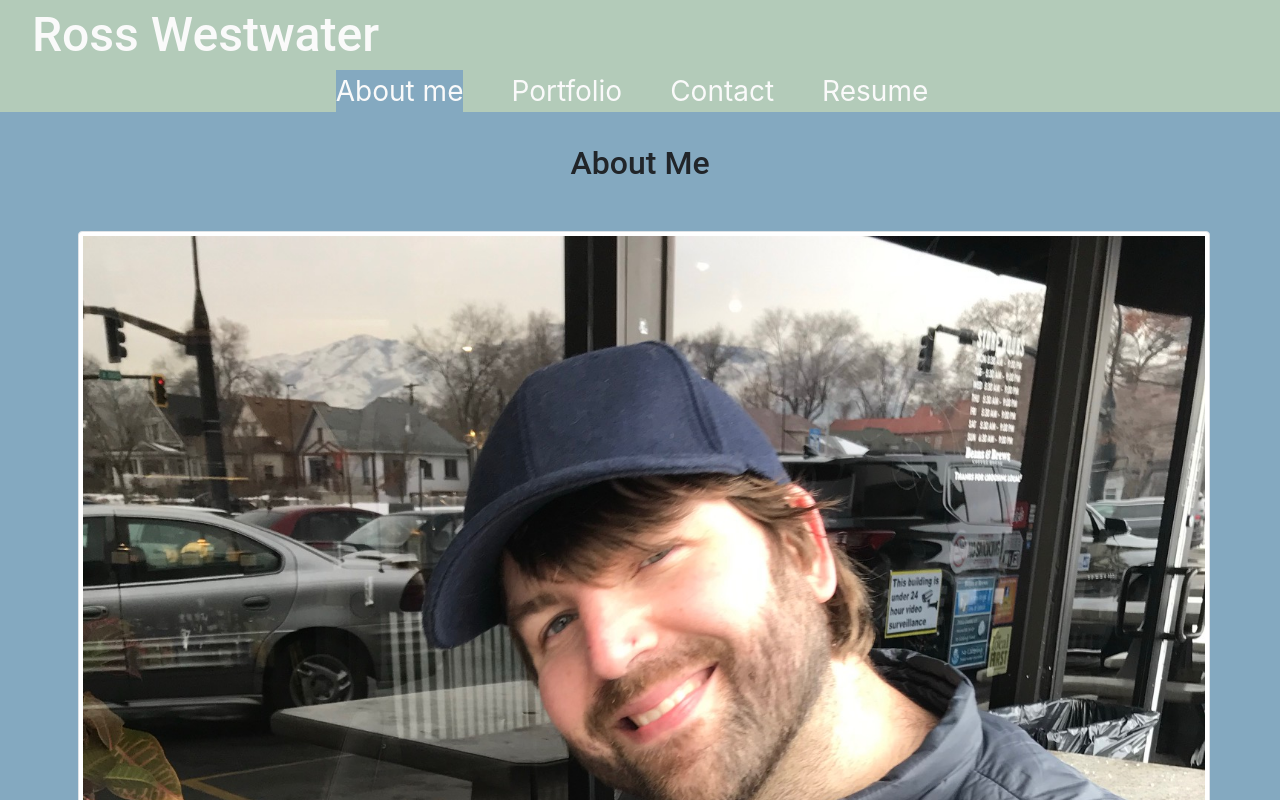
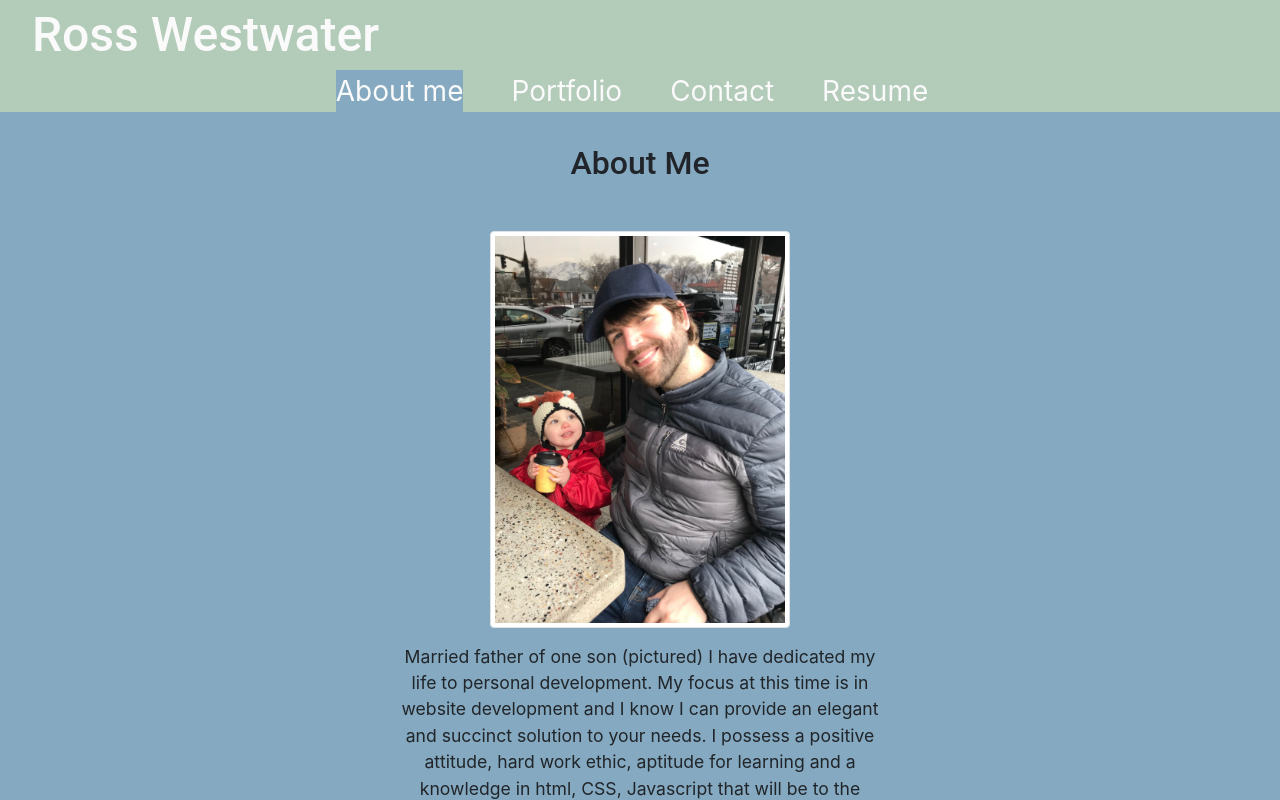
Before and after one commit to RossWestwater/RossWestwater_Portfolio, a React (Create React App) app: page / in a window 1280 px wide. Shown: the top 800 px of the page. Built offline with nearby package versions, Linux system fonts and the light colour scheme.

Commit message:
small update to About Me img css to ensure it displays properly at all screen sizes

```diff
--- a/src/components/Contact/index.js
+++ b/src/components/Contact/index.js
@@ -1,6 +1,6 @@
 import { useState } from 'react';
 import {validateEmail} from '../../utils/helpers';
-import { Container, Row, Col } from 'react-bootstrap'
+import { Container, Row } from 'react-bootstrap'
 
 function ContactForm() {
   const [formState, setFormState] = useState({ name: '', email: '', message: '' });
--- a/src/components/Footer/index.js
+++ b/src/components/Footer/index.js
@@ -2,9 +2,9 @@ function Footer(props) {
 
   return (
     <div className="center">
-      <a href="https://www.linkedin.com/in/ross-westwater-145795b7/" target={"_blank"}><i className="fa-brands fa-linkedin fa-3x my-2 mx-2"></i></a>
-      <a href="https://github.com/RossWestwater" target={"_blank"}><i className="fa-brands fa-github-square fa-3x my-2 mx-2"></i></a>
-      <a href="https://www.facebook.com/bob.andrews.923171/" target={"_blank"}><i className="fa-brands fa-facebook-square fa-3x my-2 mx-2"></i></a>
+      <a href="https://www.linkedin.com/in/ross-westwater-145795b7/" target={"_blank"} rel="noreferrer"><i className="fa-brands fa-linkedin fa-3x my-2 mx-2"></i></a>
+      <a href="https://github.com/RossWestwater" target={"_blank"} rel="noreferrer"><i className="fa-brands fa-github-square fa-3x my-2 mx-2"></i></a>
+      <a href="https://www.facebook.com/bob.andrews.923171/" target={"_blank"} rel="noreferrer"><i className="fa-brands fa-facebook-square fa-3x my-2 mx-2"></i></a>
     </div>
 )}
 
--- a/src/components/Photos/index.js
+++ b/src/components/Photos/index.js
@@ -1,4 +1,4 @@
-import { Col, Container, Row, Image } from "react-bootstrap";
+import { Col, Container, Row } from "react-bootstrap";
 const PhotoList = () => {
   const photos = [
     {
@@ -61,9 +61,8 @@ const PhotoList = () => {
       name: "Budget Tracking App",
       description:
         "App that utilizes MongoDB to store budget information. Retains functionality offline.",
-      technologiesUsed: "express, handlebars templating, javascript",
+      technologiesUsed: "mongoose, express",
       filePath: "Budget_Tracker_App",
-      technologiesUsed: "mongoose, express",
       githubRepository: "https://github.com/RossWestwater/TrackThatBudget",
       deployedApp: "https://track-that-yummy-budget.herokuapp.com/",
     },
@@ -90,11 +89,11 @@ const PhotoList = () => {
                 <h4>Technologies/Concepts Used:</h4>
                 {photo.technologiesUsed}
                 <h4>Links:</h4>
-                <a href={photo.githubRepository} target={"_blank"}>
+                <a href={photo.githubRepository} target={"_blank"} rel="noreferrer">
                   GitHub Repo
                 </a>
                 |
-                <a href={photo.deployedApp} target={"_blank"}>
+                <a href={photo.deployedApp} target={"_blank"} rel="noreferrer">
                   Deployed App
                 </a>
               </div>
--- a/src/index.css
+++ b/src/index.css
@@ -275,8 +275,8 @@ textarea {
 }
 
 .img-thumbnail {
-  max-width: 300p;
-  height: 50%;
+  max-width: 300px;
+  max-height: 500px;
   margin-bottom: 1rem;
 }
 
```
